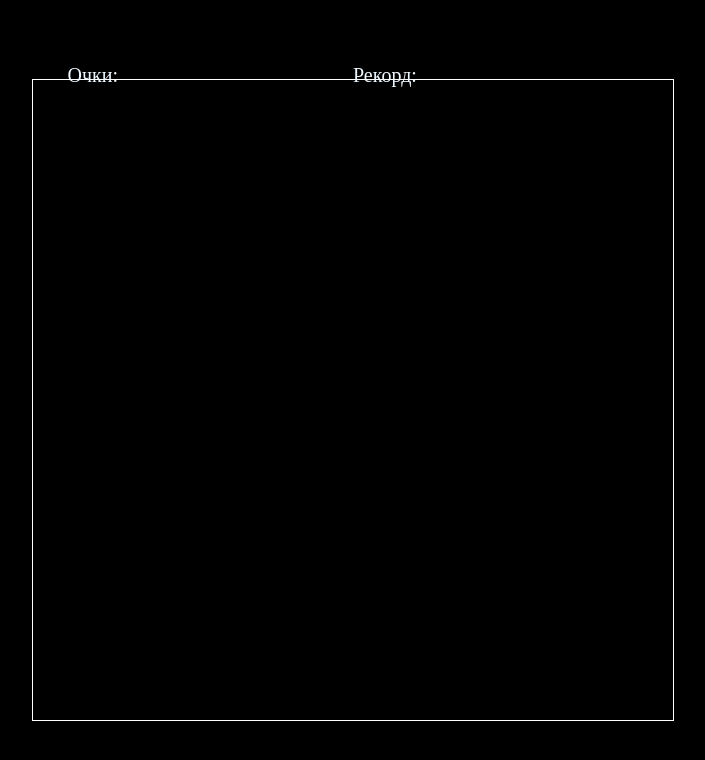
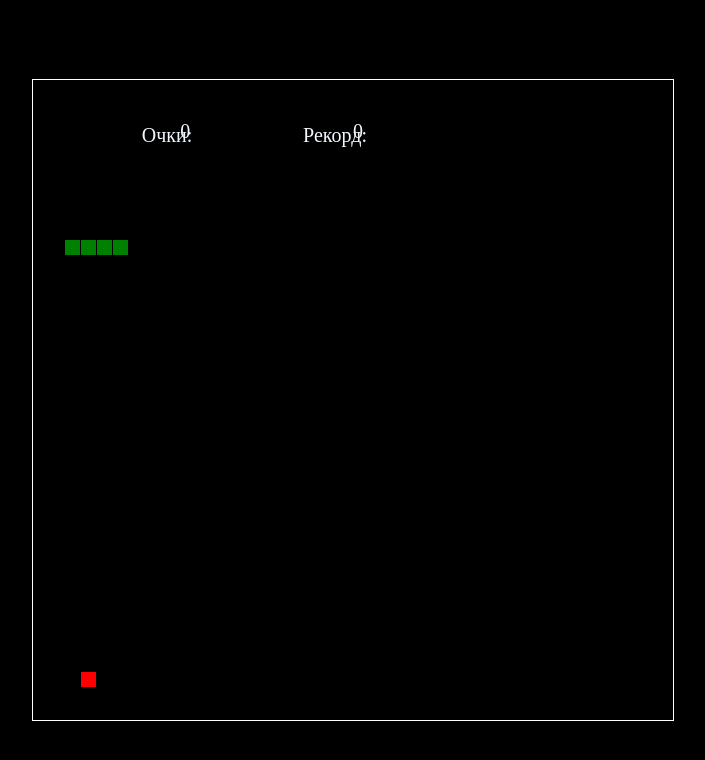
Before and after one commit to Dekiston/Snake-Ping-Pong, a website: page src/game-snake/snake.html in a window 1280 px wide. Shown: the whole page, without its empty margins (287-992 px from the left). Drawn offline with Linux system fonts and the light colour scheme.

Commit message:
sass 0.1

```diff
--- a/package.json
+++ b/package.json
@@ -3,6 +3,7 @@
   "version": "1.0.0",
   "description": "",
   "main": "index.js",
+  "type": "module",
   "scripts": {
     "test": "echo \"Error: no test specified\" && exit 1"
   },
--- a/src/game-snake/snake.css
+++ b/src/game-snake/snake.css
@@ -27,8 +27,8 @@ html,
       display: inline-block;
   }
 
-    .scorenowp {left: 27.7%; top: 5.5%;}
-    .scoremaxp {left: 50%; top: 5.5%;}
+    .scorenowp {left: 33.5%; top: 13%;}
+    .scoremaxp {left: 46.1%; top: 13%;}
 
-    .scorenowdiv {left: 32.5%; top: 8%;}
-    .scoremaxdiv {left: 55.7%; top: 8%;}
+    .scorenowdiv {left: 36.5%; top: 15%;}
+    .scoremaxdiv {left: 50%; top: 15%;}
--- a/src/game-snake/snake.html
+++ b/src/game-snake/snake.html
@@ -13,7 +13,7 @@
 
   <canvas width="640" height="640" id="game"></canvas>
 
-  <script src="../index.js"></script>
+  <script src="snake.js"></script>
 
 </body>
 
--- a/src/game-snake/snake.js
+++ b/src/game-snake/snake.js
@@ -1,4 +1,3 @@
-export default function snake () {
     let point = 0;
     let maxpoint = 0;
     document.getElementById("score").innerHTML = point;
@@ -191,5 +190,3 @@ export default function snake () {
     });
 
     requestAnimationFrame(loop);
-  }
-  snake();
--- a/src/index.js
+++ /dev/null
@@ -1,5 +0,0 @@
-import snake from './game-snake/snake.js';
-import pingpong from './game-ping-pong/ping-pong.js';
-
-snake();
-pingpong();
```
Also changed, not shown: src/game-ping-pong/ping-pong.css (renamed from src/game ping-pong/ping-pong.css), src/game-ping-pong/ping-pong.html (renamed from src/game ping-pong/ping-pong.html), src/game-ping-pong/ping-pong.js (renamed from src/game ping-pong/ping-pong.js).
